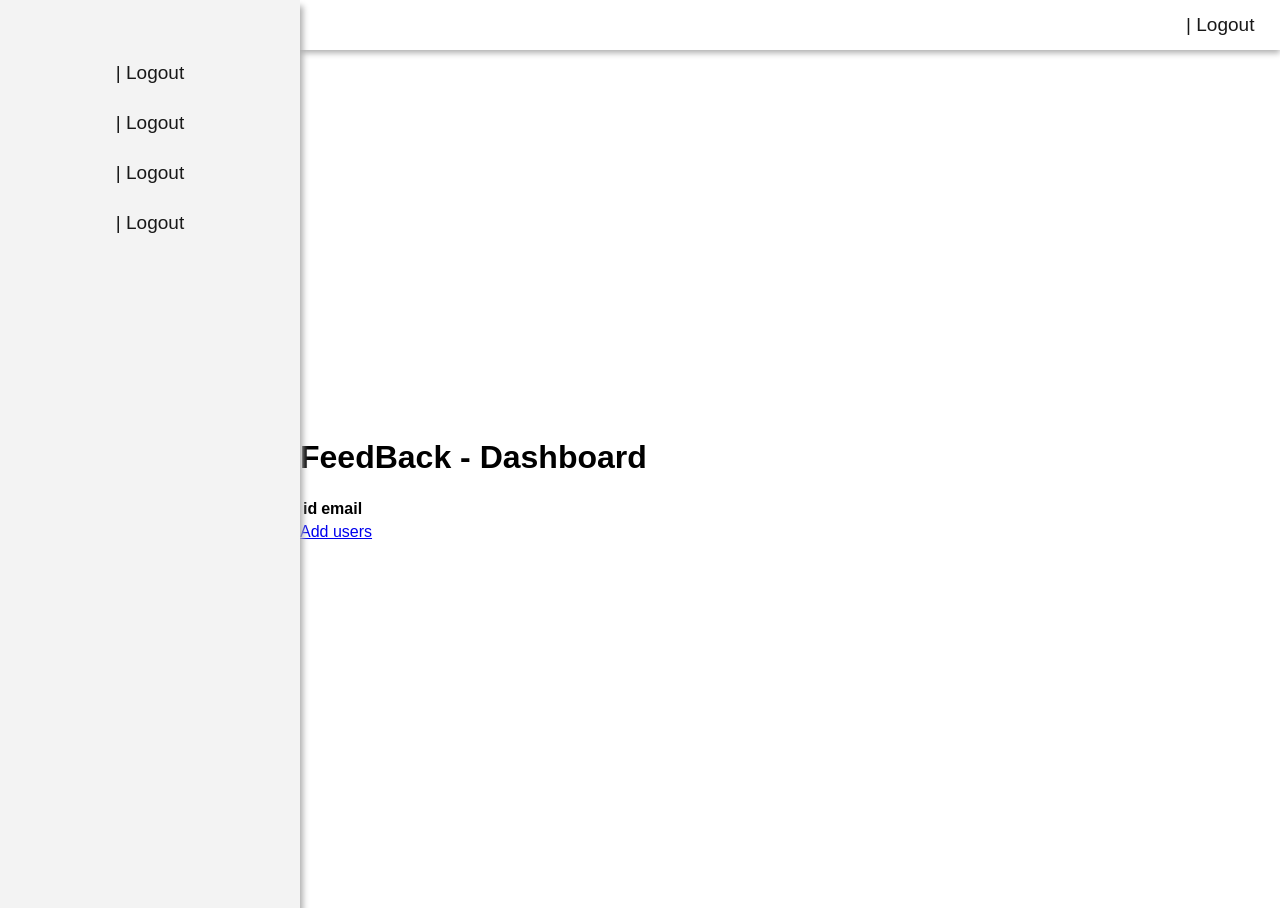
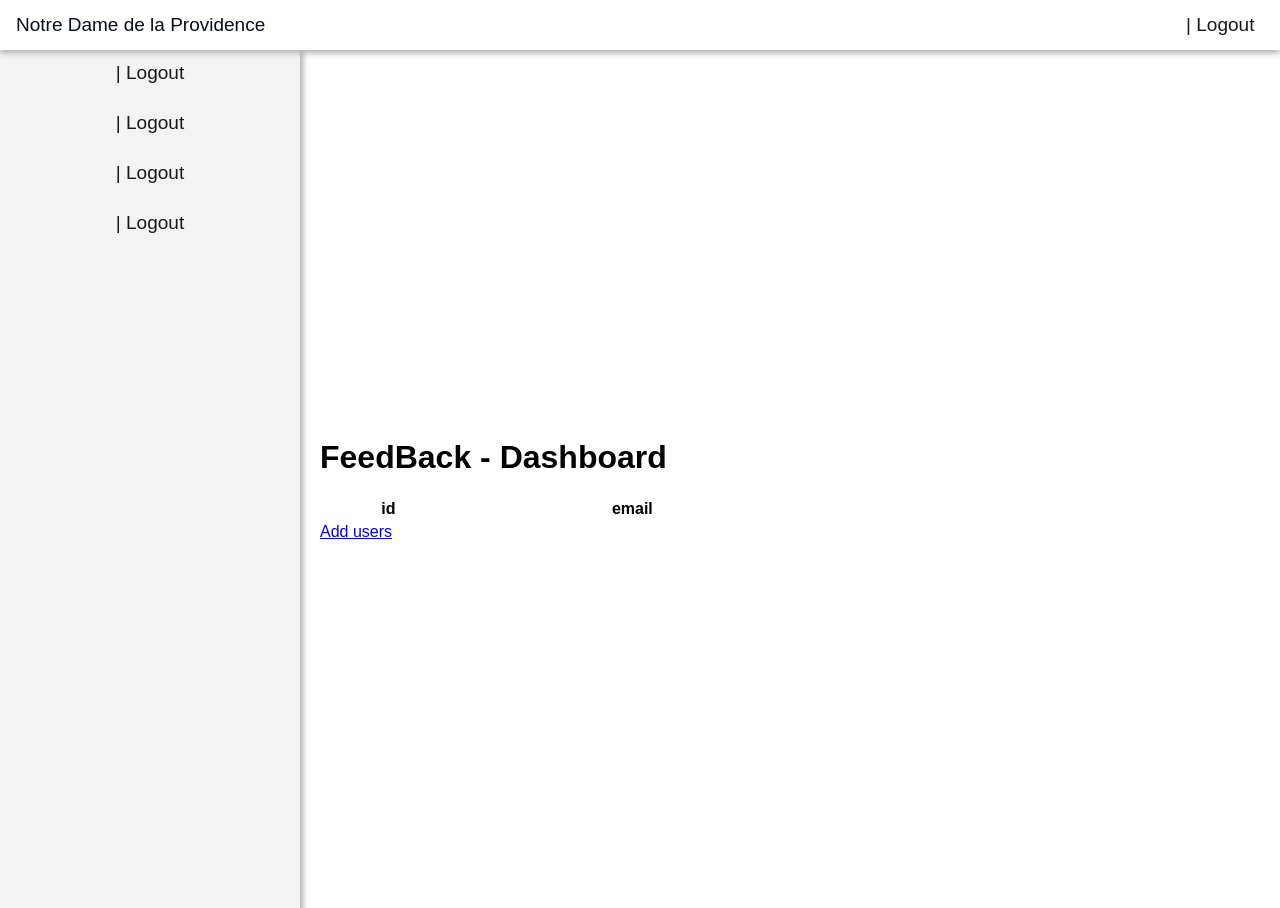
Before and after one commit to yaperson/self-feedback1, a PHP site: page /src/dashboard.php in a window 1280 px wide. Run offline with PHP 8.4, Linux system fonts and the light colour scheme; data that the repository does not hold is empty.

Commit message:
YLG-UI-Admin-dashboard

```diff
--- a/src/dashboard.php
+++ b/src/dashboard.php
@@ -32,8 +32,8 @@
     $error = 'erreur de connection : ' . $e->getMessage();
 }
 echo $twig->render('dashboard.html.twig', [
-    'title' => 'Dashboard',
+    'title' => 'Dashboard',/*
     'user' => $users,
-    'error' => $error,
+    'error' => $error,*/
     ]
 );
--- a/src/style/dashboard.css
+++ b/src/style/dashboard.css
@@ -11,7 +11,7 @@
     top: 0;
     bottom: 0;
     left: 0;
-    z-index: 10;
+    z-index: -10;
 }
 
 /* .leftNav{
@@ -40,3 +40,10 @@
 .topnav{
     z-index: 1000;
 }
+
+.bloc {
+    display: flex;
+    padding: 10px;
+    flex-wrap: wrap;
+    flex-direction: column;
+}
--- a/templates/dashboard.html.twig
+++ b/templates/dashboard.html.twig
@@ -25,6 +25,7 @@
         </nav>
     </header>
     <main>
+    <div class="bloc">
     <h1>FeedBack - {{ title }}</h1>
         <table>
             <tr>
@@ -38,6 +39,7 @@
             </tr>
         </table>
         <a href="add.php">Add users</a>
+    </div>
     </main>
 </body>
 </html>
```
Also changed, not shown: 1 other file.
